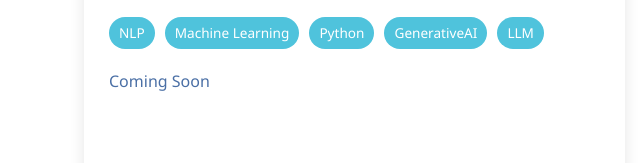
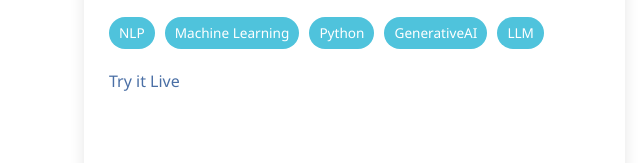
Before and after one commit to nanaoosaki/nana_projects, a plain HTML site: page index.html in a window 1280 px wide. Shown: the part 2223-2386 px from the top of the page, 0-640 px from the left. Drawn offline with Linux system fonts and the light colour scheme.

Commit message:
Update Resume Parsing & Tailoring Tool project card to link to live JobSculptor app

```diff
--- a/index.html
+++ b/index.html
@@ -84,7 +84,7 @@
                             <span>LLM</span>
                         </div>
                         <div class="project-links">
-                            <a href="#" target="_blank">Coming Soon</a>
+                            <a href="https://jobsculptor.ai/" target="_blank">Try it Live</a>
                         </div>
                     </div>
                 </div>
```
